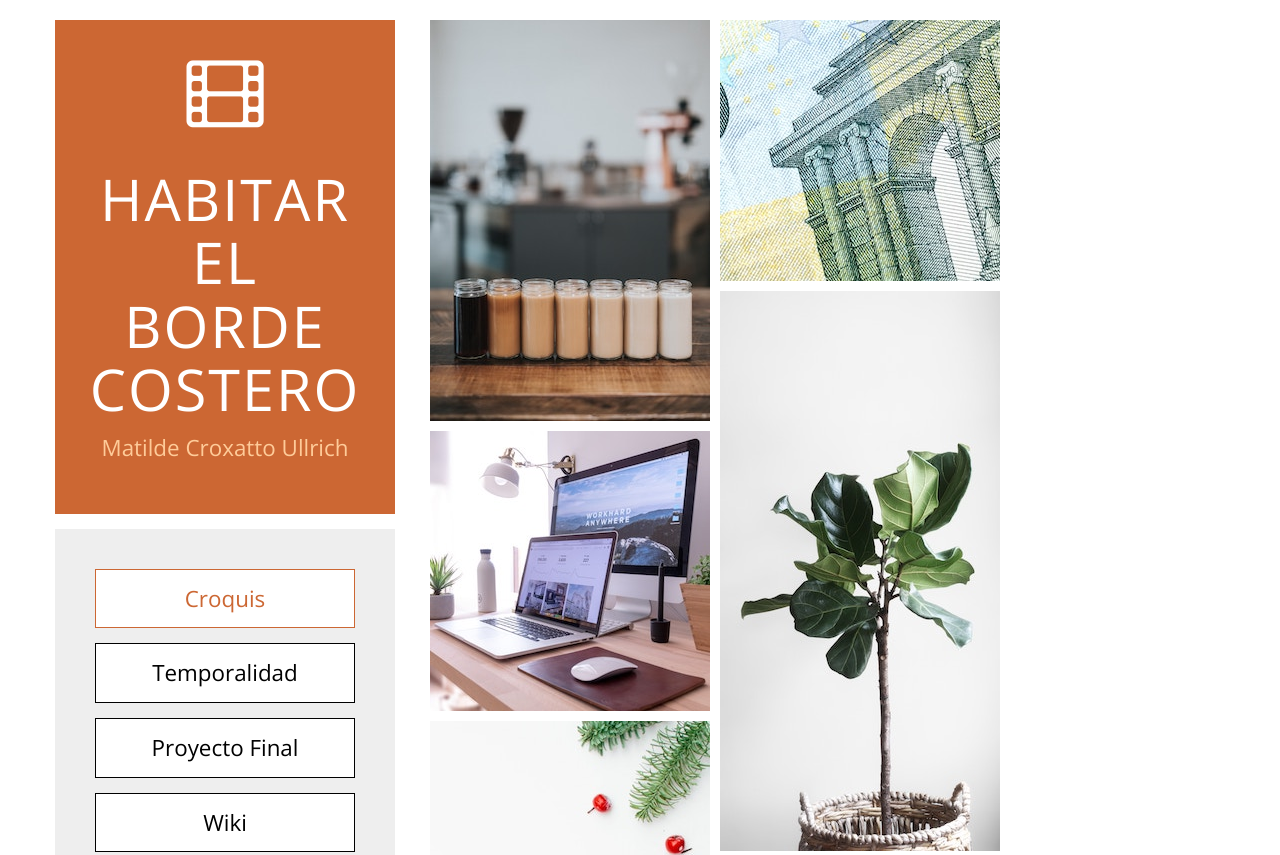
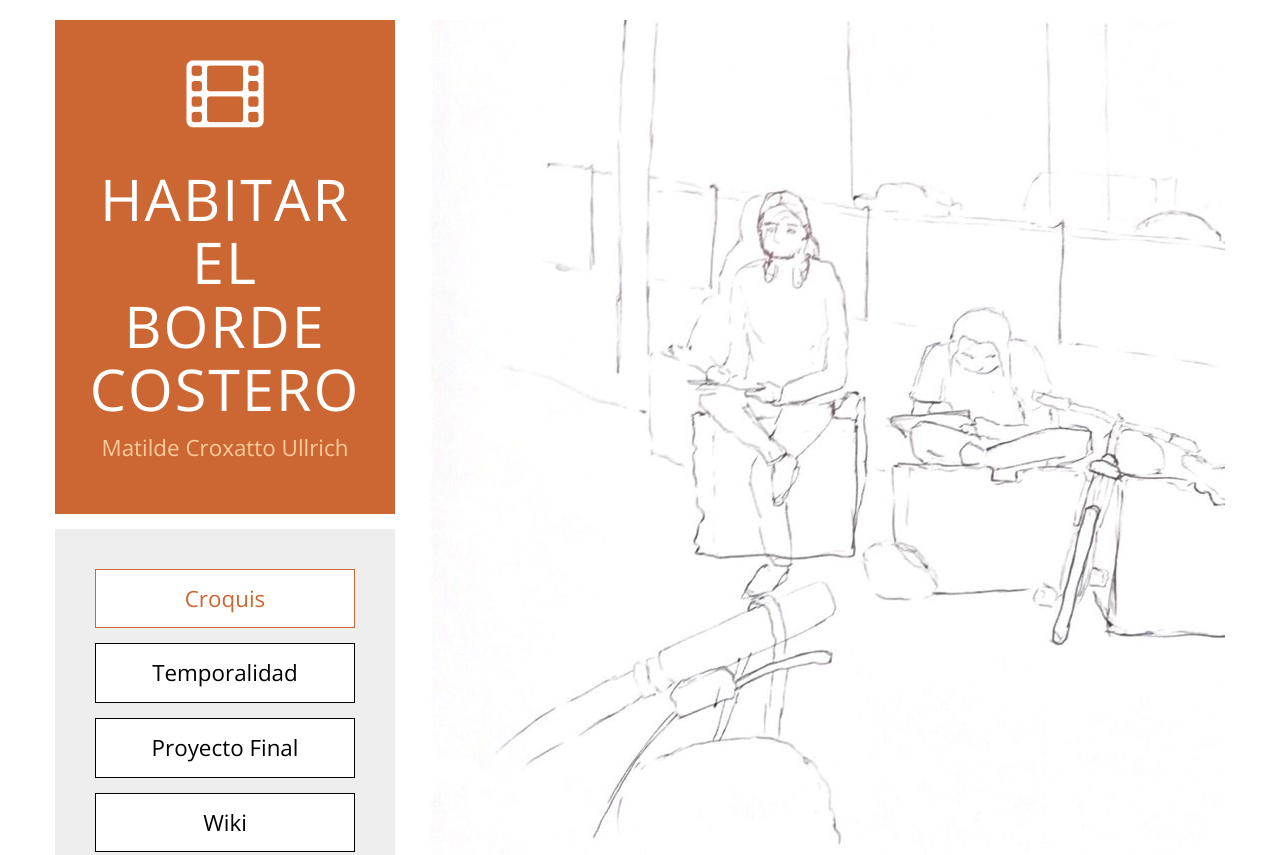
Before and after one commit to MatildeCrxtt/taller-del-habitar, a plain HTML site: page index.html in a window 1280 px wide. Shown: the top 855 px of the page. Drawn offline with nearby package versions, Linux system fonts and the light colour scheme.

Commit message:
Update index.html

```diff
--- a/index.html
+++ b/index.html
@@ -53,10 +53,10 @@ http://www.tooplate.com/view/2094-mason
 
                 <div class="tm-main-content tm-Croquis-container">
                     <div class="grid">
-                        <div class="grid-item"><img src="img/gallery-img-23-01.jpg" alt="Image"></div>
-                        <div class="grid-item"><img src="img/gallery-img-11-01.jpg" alt="Image"></div>
-                        <div class="grid-item"><img src="img/gallery-img-12-01.jpg" alt="Image"></div>
-                        <div class="grid-item"><img src="img/gallery-img-11-02.jpg" alt="Image"></div>
+                        <div class="grid-item"><img src="img/parada1a.jpg" alt="Image"></div>
+                        <div class="grid-item"><img src="img/parada2a.jpg" alt="Image"></div>
+                        <div class="grid-item"><img src="img/parada1b.jpg" alt="Image"></div>
+                        <div class="grid-item"><img src="img/parada2b.jpg" alt="Image"></div>
                         <div class="grid-item"><img src="img/gallery-img-12-02.jpg" alt="Image"></div>
                         <div class="grid-item"><img src="img/gallery-img-23-02.jpg" alt="Image"></div>
                         <div class="grid-item"><img src="img/gallery-img-11-03.jpg" alt="Image"></div>
```
